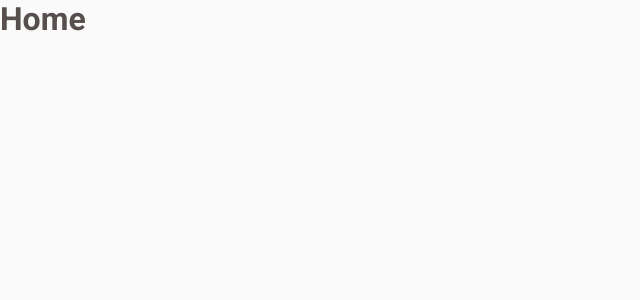
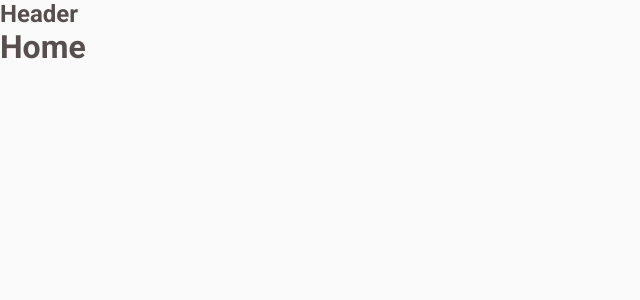
Before and after one commit to O-Carvalho/coffe-delivery, a React (Vite) app: page / in a window 1280 px wide. Shown: the top 300 px of the page, without its empty margins (0-640 px from the left). Built offline with nearby package versions, Linux system fonts and the light colour scheme.

Commit message:
Rota Header e componente Outlet

```diff
--- a/src/Routes.tsx
+++ b/src/Routes.tsx
@@ -1,10 +1,15 @@
 import { Route, Routes } from "react-router-dom";
+import { DefaultLayout } from "./layouts/DefaultLayout";
+import { CompleteOrder } from "./pages/CompleteOrder";
 import { Home } from "./pages/Home";
 
 export function Router() {
   return (
     <Routes>
-      <Route path="/" element={<Home />} />
+      <Route path="/" element={<DefaultLayout />}>
+        <Route path="/" element={<Home />} />
+        <Route path="/completeOrder" element={<CompleteOrder />} />
+      </Route>
     </Routes>
   );
 }
--- /dev/null
+++ b/src/layouts/DefaultLayout/index.tsx
@@ -0,0 +1,13 @@
+import { Outlet } from "react-router-dom";
+import { LayoutContainer } from "./styles";
+
+export function DefaultLayout() {
+  return (
+    <div>
+      <LayoutContainer>
+        <h2>Header</h2>
+        <Outlet />
+      </LayoutContainer>
+    </div>
+  );
+}
--- /dev/null
+++ b/src/layouts/DefaultLayout/styles.ts
@@ -0,0 +1,3 @@
+import styled from "styled-components";
+
+export const LayoutContainer = styled.div``;
```
